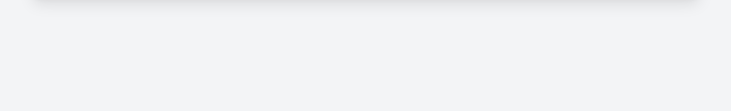
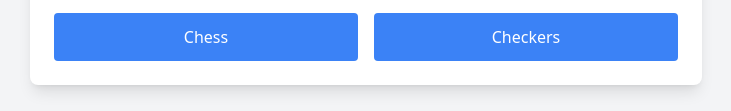
Before and after one commit to MatteoRoscioli/search-engine, a plain HTML site: page index.html in a window 1280 px wide. Shown: the part 488-599 px from the top of the page, without its empty margins (274-1005 px from the left). Drawn offline with nearby package versions, Linux system fonts and the light colour scheme.

Commit message:
Update index.html

```diff
--- a/index.html
+++ b/index.html
@@ -26,9 +26,8 @@
             { name: "Tower Defense", url: "https://matteoroscioli.github.io/towerdefense/" },
             { name: "Asteroid Dodge", url: "https://matteoroscioli.github.io/asteroid-dodge/" },
             { name: "Snowball", url: "https://matteoroscioli.github.io/snowball-html/" },
-            { name: "Chess", url: "https://matteoroscioli.github.io/chess-game/" }
-            { name: "Checkers", url: "https://www.duolingo.com/learn" }
-            { name: "g", url: "https://www.duolingo.com/learn" }
+            { name: "Chess", url: "https://matteoroscioli.github.io/chess-game/" },
+            { name: "Checkers", url: "https://claude.ai/chat/b7f988e2-76e9-4e7f-a743-aa1c56004a30" }
         ];
 
         // Function to search and display link buttons
```
